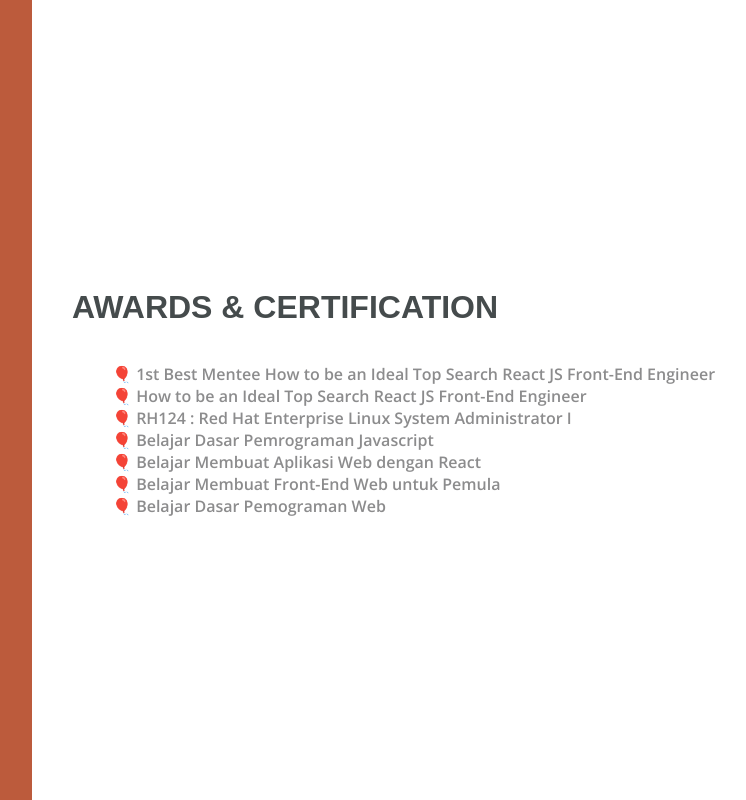
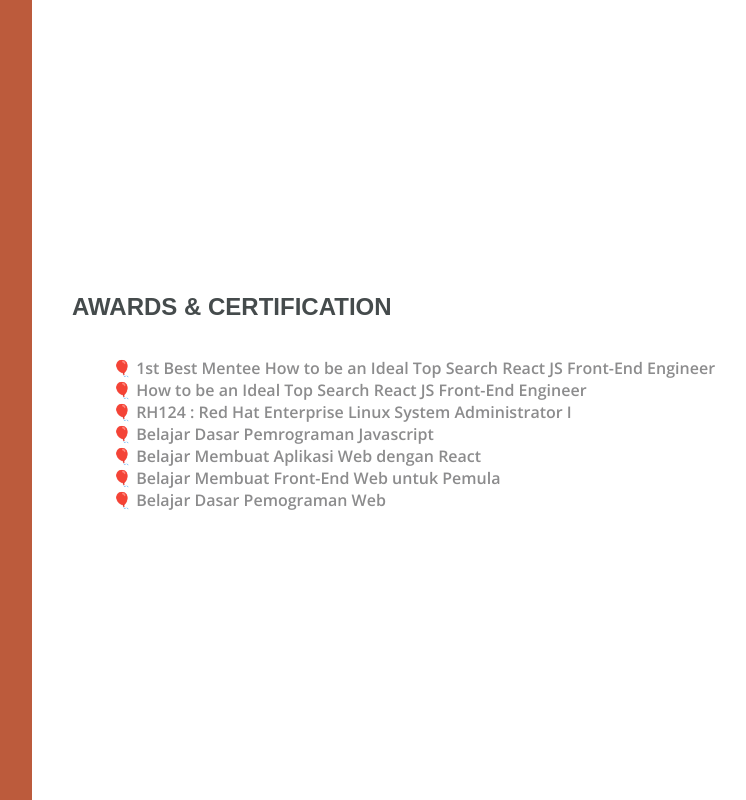
Before and after one commit to rctn-ks-004/assignment-3, a React (Create React App) app in the folder assignment3/: page / in a window 1280 px wide. Shown: the top 800 px of the page, without its empty margins (160-906 px from the left). Built offline with nearby package versions, Linux system fonts and the light colour scheme; a web font is replaced by a local one.

Commit message:
fix semantic html on container

```diff
--- a/assignment3/src/components/Container/index.jsx
+++ b/assignment3/src/components/Container/index.jsx
@@ -4,11 +4,11 @@ import styles from './styles.module.css';
 export default class Container extends Component {
 	render() {
 		return (
-			<div className={styles.container}>
+			<section className={styles.container}>
 				<h1>{this.props.title}</h1>
 
 				<div>{this.props.children}</div>
-			</div>
+			</section>
 		);
 	}
 }
```
